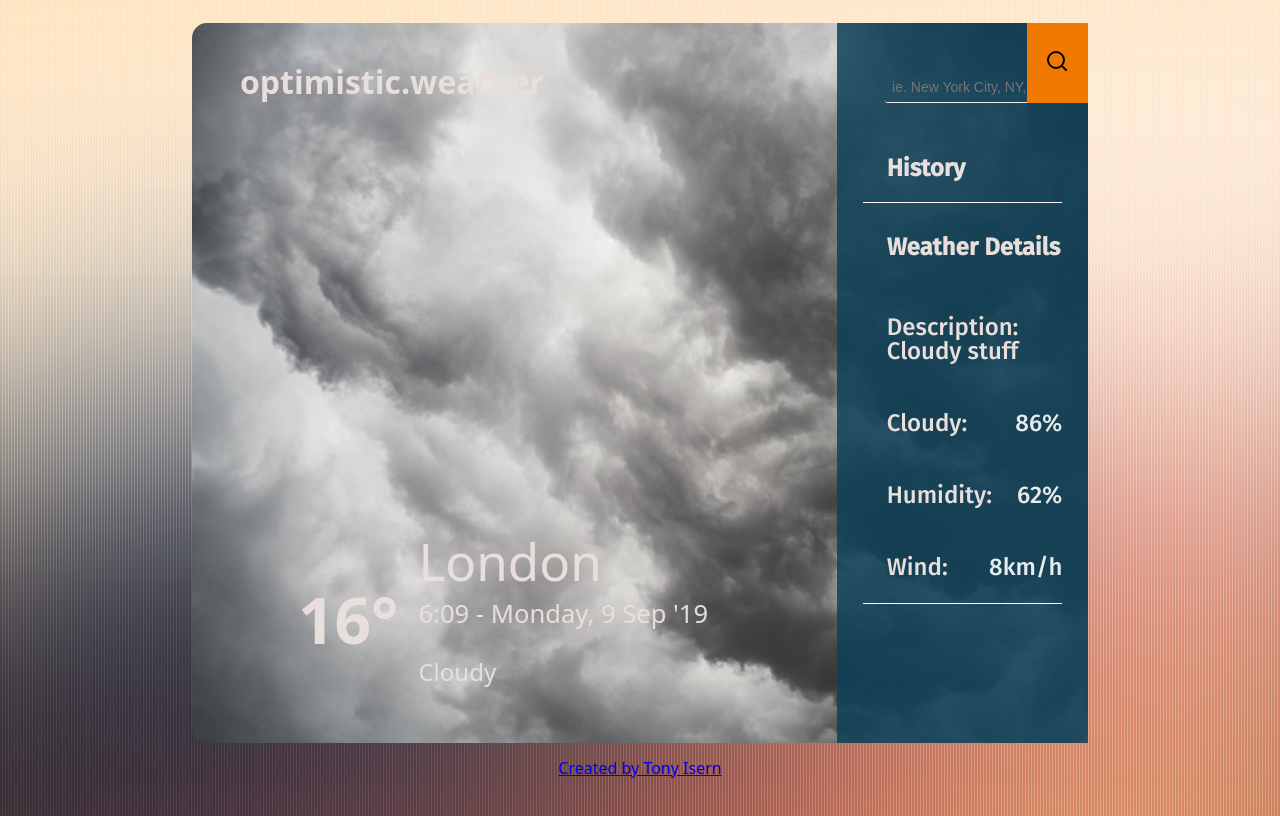
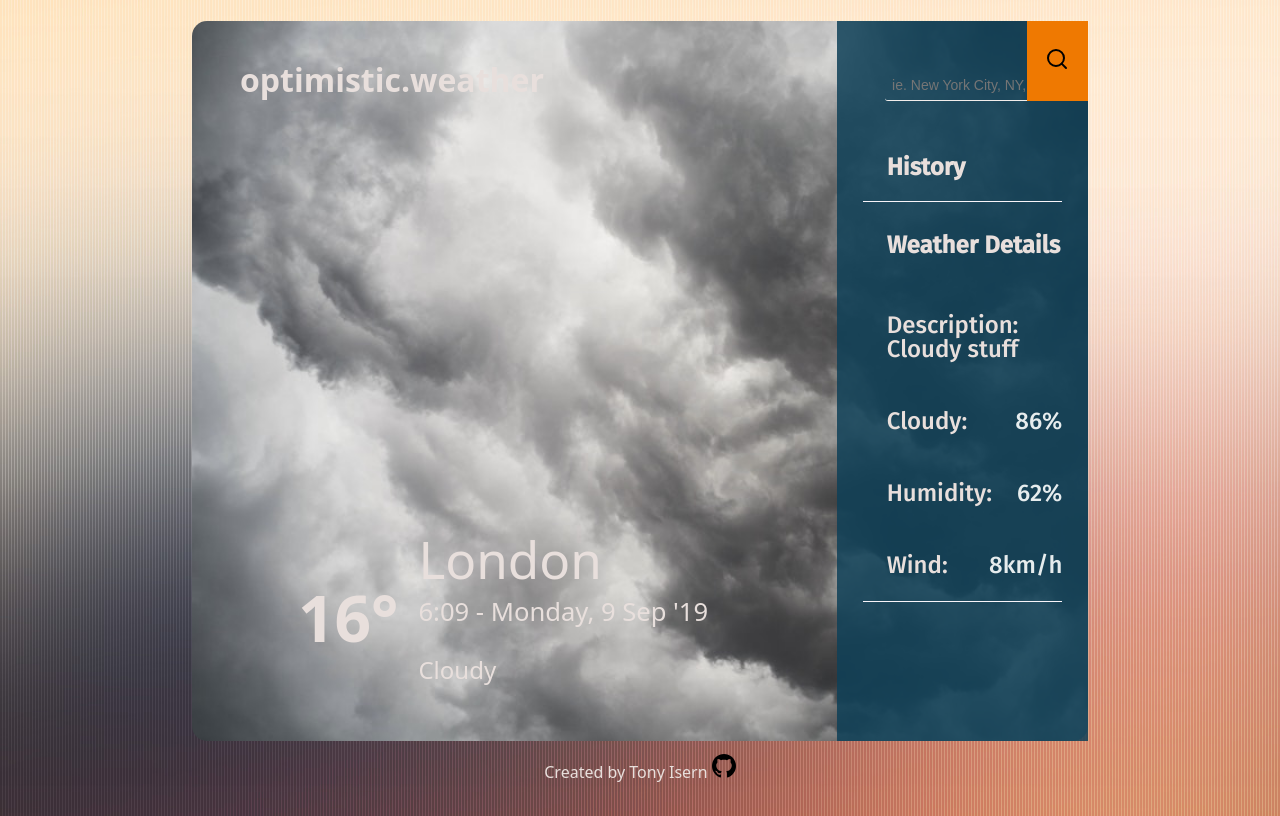
Before and after one commit to OptimisticTrousers/weather-app, a website built with webpack: page dist/index.html in a window 1280 px wide. Built offline with nearby package versions, Linux system fonts and the light colour scheme; no server answers.

Commit message:
Adding a github logo at footer

```diff
--- a/dist/index.html
+++ b/dist/index.html
@@ -54,8 +54,11 @@
         </div>
       </div>
     </main>
-    <footer>
-      <a href="https://github.com/OptimisticTrousers">Created by Tony Isern</a>
+  <footer>
+    Created by Tony Isern
+      <a href="https://github.com/OptimisticTrousers">
+        <img class="github-logo"src="./images/github-icon.svg">
+      </a>
     </footer>
   </body>
 </html>
--- a/dist/style.css
+++ b/dist/style.css
@@ -177,6 +177,16 @@ footer{
   display: flex;
   justify-content: space-between;
 }
+.github-logo{
+    overflow: hidden;
+    transition-duration: 1s;
+    transition-property:transform;
+}
+.github-logo:hover{
+
+transform:rotate(360deg);
+}
+
 @media (max-width: 1080px) {
   main {
     width: 70%;
```
Also changed, not shown: dist/images/github-icon.svg (added).
